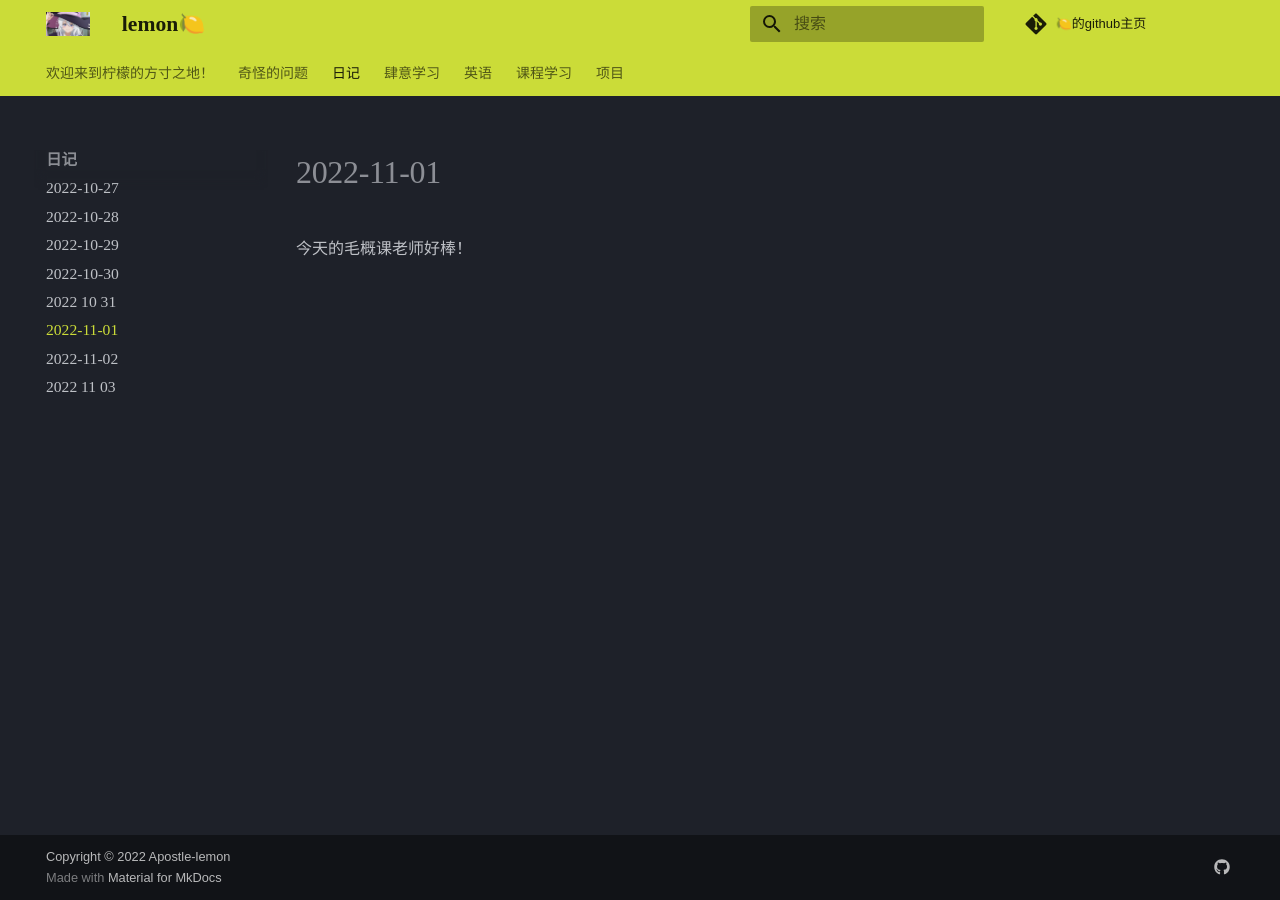
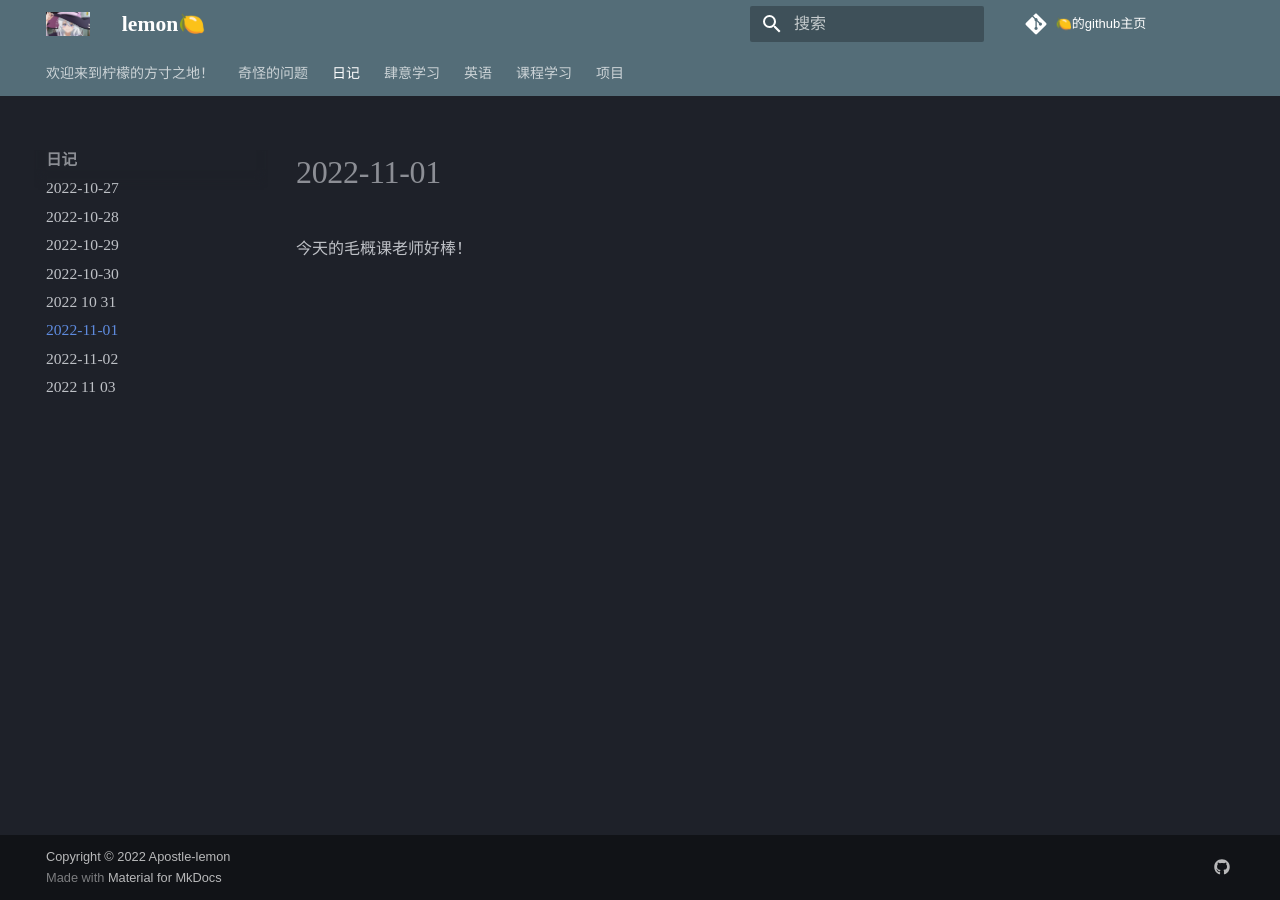
Before and after one commit to Apostle-lemon/Apostle-lemon.github.io, an MkDocs documentation site: the page built from docs/日记/2022-11-01.md, in a window 1280 px wide. Built offline with MkDocs 1.6.1 and Material for MkDocs 9.7.7, drawn with Linux system fonts in a browser that asks for light colours; some web fonts are replaced.

Commit message:
vault backup: 2022-11-03 22:33:02
Affected files:
mkdocs.yml

```diff
--- a/mkdocs.yml
+++ b/mkdocs.yml
@@ -28,8 +28,8 @@ theme:
     - search.share
   palette:
     scheme: slate
-    primary: lime
-    accent: orange
+    primary: blue grey
+    accent: yellow
 
 plugins:
 - search
```
